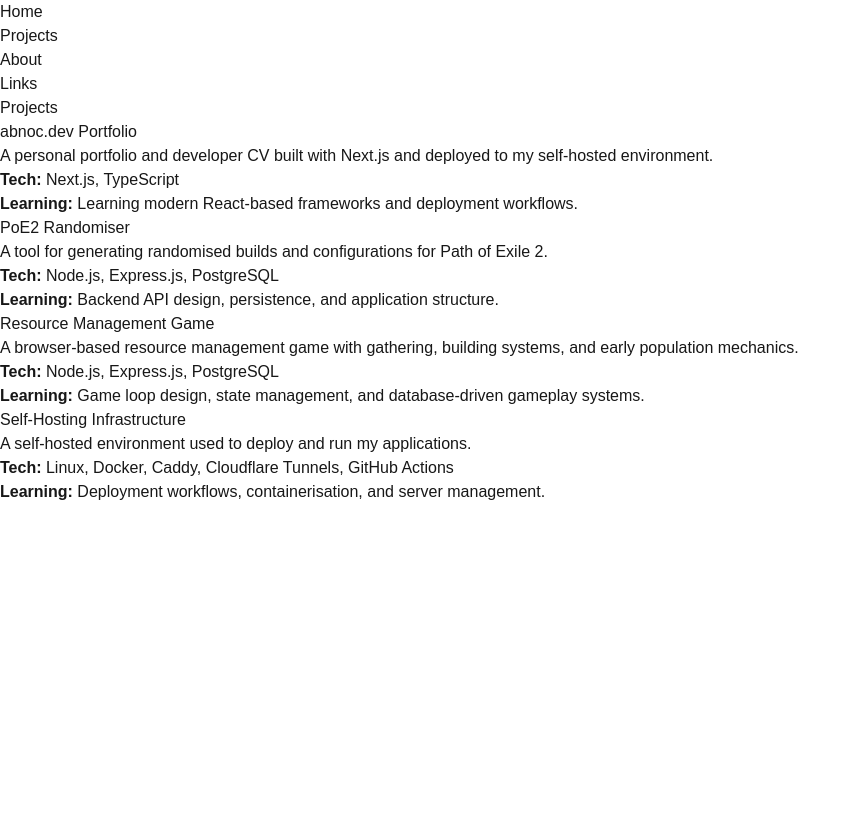
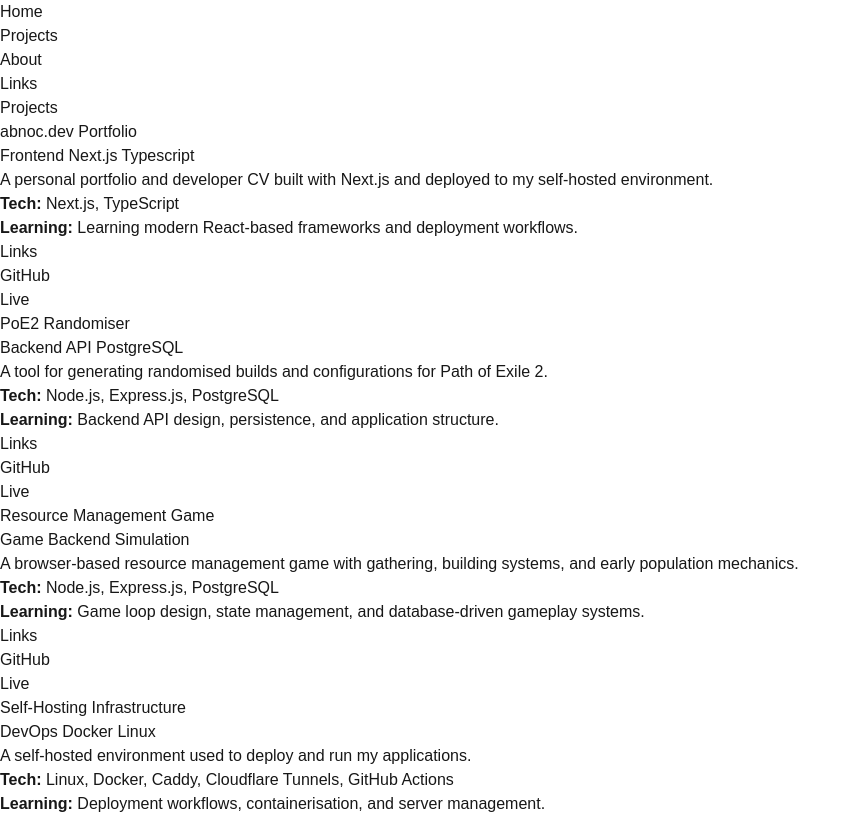
Before and after one commit to AbnocChinwads/abnoc-dev, a Next.js app: page /projects in a window 1280 px wide. Shown: the whole page, without its empty margins (0-861 px from the left). Built offline with nearby package versions, Linux system fonts and the light colour scheme.

Commit message:
Enhance ProjectCard component with optional props and display links; update projects data with GitHub, live URLs, and tags

```diff
--- a/src/app/components/ProjectCard.tsx
+++ b/src/app/components/ProjectCard.tsx
@@ -1,29 +1,76 @@
 type ProjectCardProps = {
   title: string;
   description: string;
-    tech: string;
-    learning: string;
+  tech?: string;
+  learning?: string;
+  github?: string;
+  live?: string;
+  tags?: string[];
+  variant?: "full" | "compact";
 };
 
-export default function ProjectCard ({
+export default function ProjectCard({
   title,
   description,
   tech,
   learning,
+  github,
+  live,
+  tags,
+  variant = "full",
 }: ProjectCardProps) {
   return (
     <section>
       <h4>{title}</h4>
 
+      {tags && tags.length > 0 && (
+        <div>
+          {tags.map((tag) => (
+            <span key={tag}>{tag}</span>
+          ))}
+        </div>
+      )}
+
       <p>{description}</p>
 
+      {variant === "full" && (
+        <>
+          {tech && (
             <p>
               <strong>Tech:</strong> {tech}
             </p>
-
+          )}
+          {learning && (
             <p>
               <strong>Learning:</strong> {learning}
             </p>
+          )}
+
+          {(github || live) && (
+            <section>
+              <h5>Links</h5>
+
+              <ul>
+                {github && (
+                  <li>
+                    <a href={github} target="_blank" rel="noreferrer">
+                      GitHub
+                    </a>
+                  </li>
+                )}
+
+                {live && (
+                  <li>
+                    <a href={live} target="_blank" rel="noreferrer">
+                      Live
+                    </a>
+                  </li>
+                )}
+              </ul>
+            </section>
+          )}
+        </>
+      )}
     </section>
   );
 }
--- a/src/app/data/projects.ts
+++ b/src/app/data/projects.ts
@@ -4,27 +4,39 @@ export const projects = [
         description: "A personal portfolio and developer CV built with Next.js and deployed to my self-hosted environment.",
         tech: "Next.js, TypeScript",
         learning: "Learning modern React-based frameworks and deployment workflows.",
+        github:"https://github.com/AbnocChinwads/abnoc-dev",
+        live:"https://abnoc.dev",
         featured: false,
+        tags: ["Frontend ", "Next.js ", "Typescript "],
     },
     {
         title: "PoE2 Randomiser",
         description: "A tool for generating randomised builds and configurations for Path of Exile 2.",
         tech: "Node.js, Express.js, PostgreSQL",
         learning: "Backend API design, persistence, and application structure.",
+        github:"https://github.com/AbnocChinwads/poe-2-randomiser",
+        live:"https://buildroll.abnoc.dev",
         featured: true,
+        tags: ["Backend ", "API ", "PostgreSQL "],
     },
     {
         title: "Resource Management Game",
         description: "A browser-based resource management game with gathering, building systems, and early population mechanics.",
         tech: "Node.js, Express.js, PostgreSQL",
         learning: "Game loop design, state management, and database-driven gameplay systems.",
+        github:"https://github.com/AbnocChinwads/resource-management-game",
+        live:"https://icecream.abnoc.dev",
         featured: false,
+        tags: ["Game ", "Backend ", "Simulation "],
     },
     {
         title: "Self-Hosting Infrastructure",
         description: "A self-hosted environment used to deploy and run my applications.",
         tech: "Linux, Docker, Caddy, Cloudflare Tunnels, GitHub Actions",
         learning: "Deployment workflows, containerisation, and server management.",
+        github:"",
+        live:"",
         featured: true,
+        tags: ["DevOps ", "Docker ", "Linux "],
     },
 ];
--- a/src/app/page.tsx
+++ b/src/app/page.tsx
@@ -36,8 +36,7 @@ export default function Home() {
             key={project.title}
             title={project.title}
             description={project.description}
-            tech={project.tech}
-            learning={project.learning}
+            variant="compact"
           />
         ))}
 
--- a/src/app/projects/page.tsx
+++ b/src/app/projects/page.tsx
@@ -10,9 +10,13 @@ export default function Projects() {
         <ProjectCard
             key={project.title}
             title={project.title}
+            tags={project.tags}
             description={project.description}
             tech={project.tech}
             learning={project.learning}
+            github={project.github}
+            live={project.live}
+            variant="full"
         />
       ))}
     </main>
```
Lines whose indentation alone changed are shown as unchanged.
